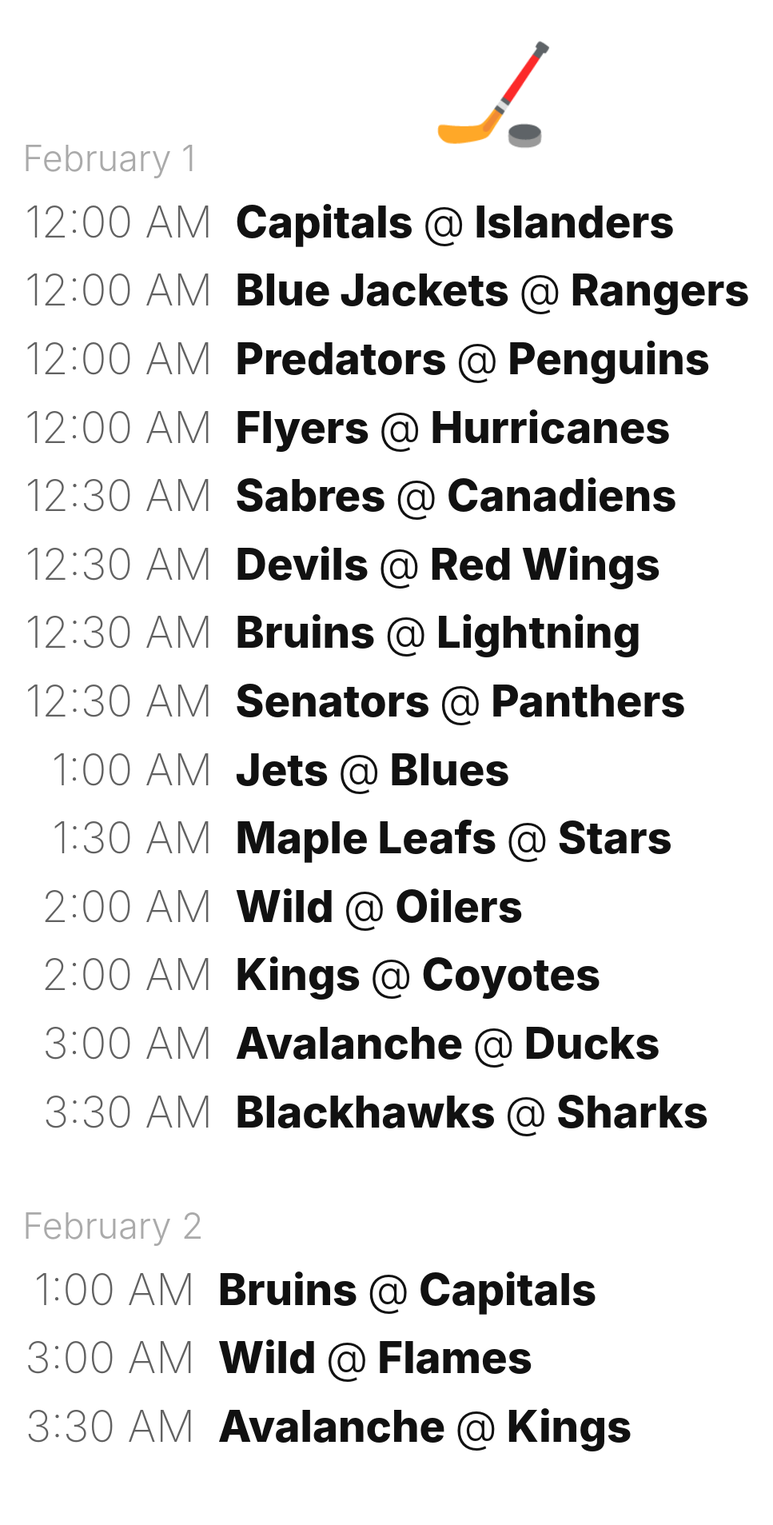
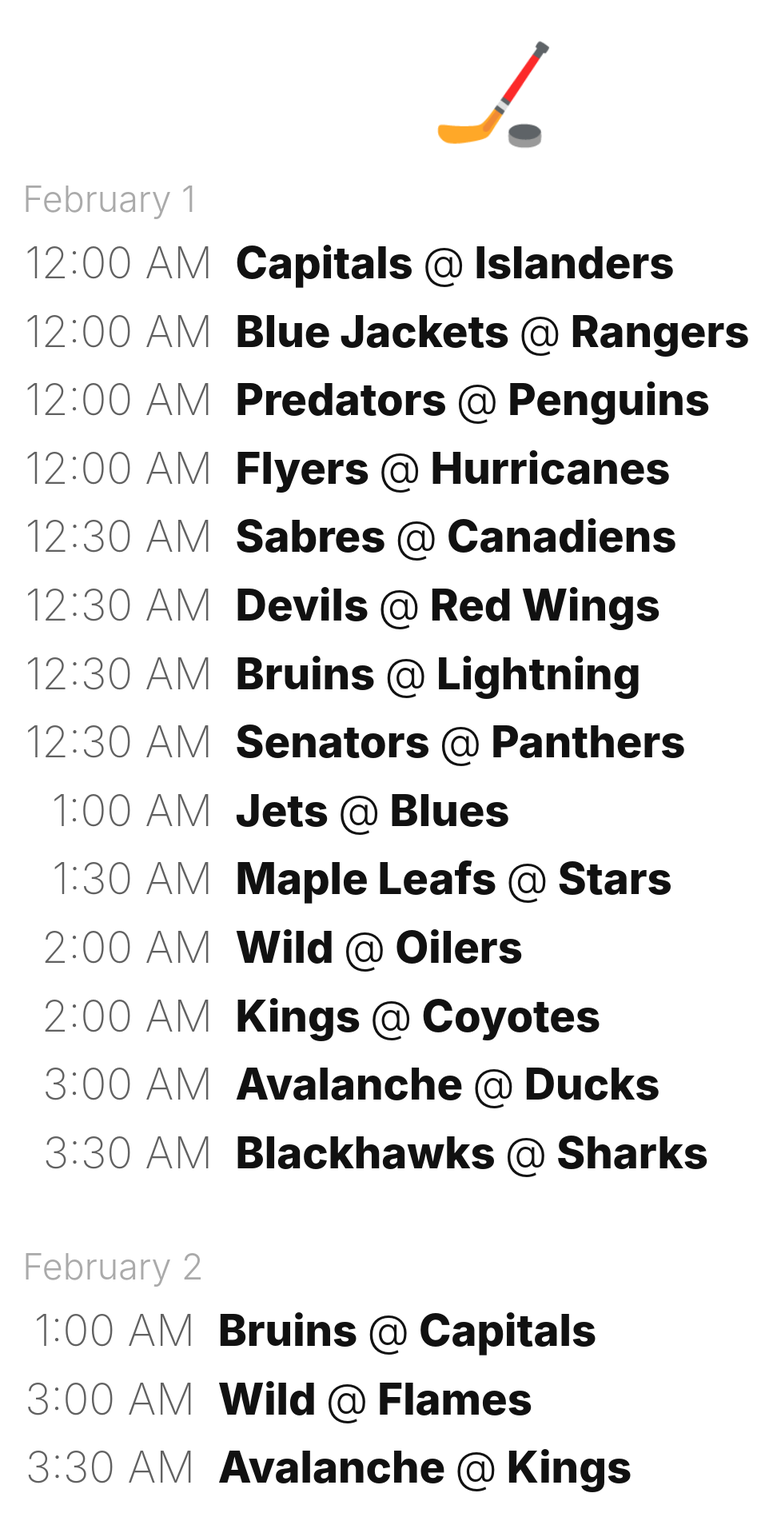
Before and after one commit to tristandunn/hockey, a Jekyll site: the page built from index.html, in a window 1280 px wide. Shown: the top 1907 px of the page at 80% size, without its empty margins (23-990 px from the left). Built offline with Jekyll 4.4.1, drawn with Linux system fonts in a browser that asks for light colours.

Commit message:
Fix a padding issue with the header.

```diff
--- a/_includes/css/application.scss
+++ b/_includes/css/application.scss
@@ -34,7 +34,7 @@
 }
 
 header {
-  padding: 4vw 4vw 0;
+  padding: 4vw;
 
   h1 {
     font-size: 7vw;
```
